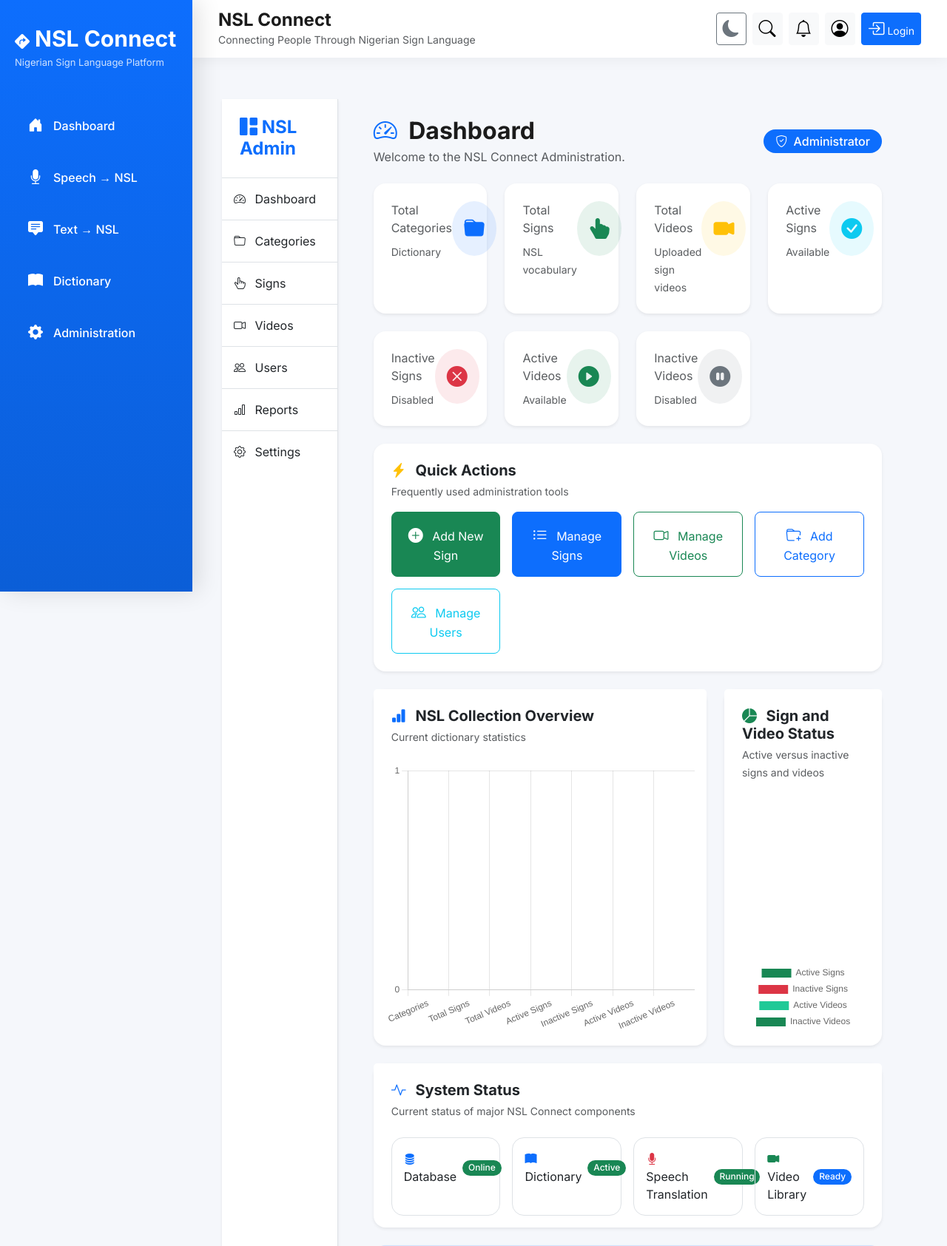
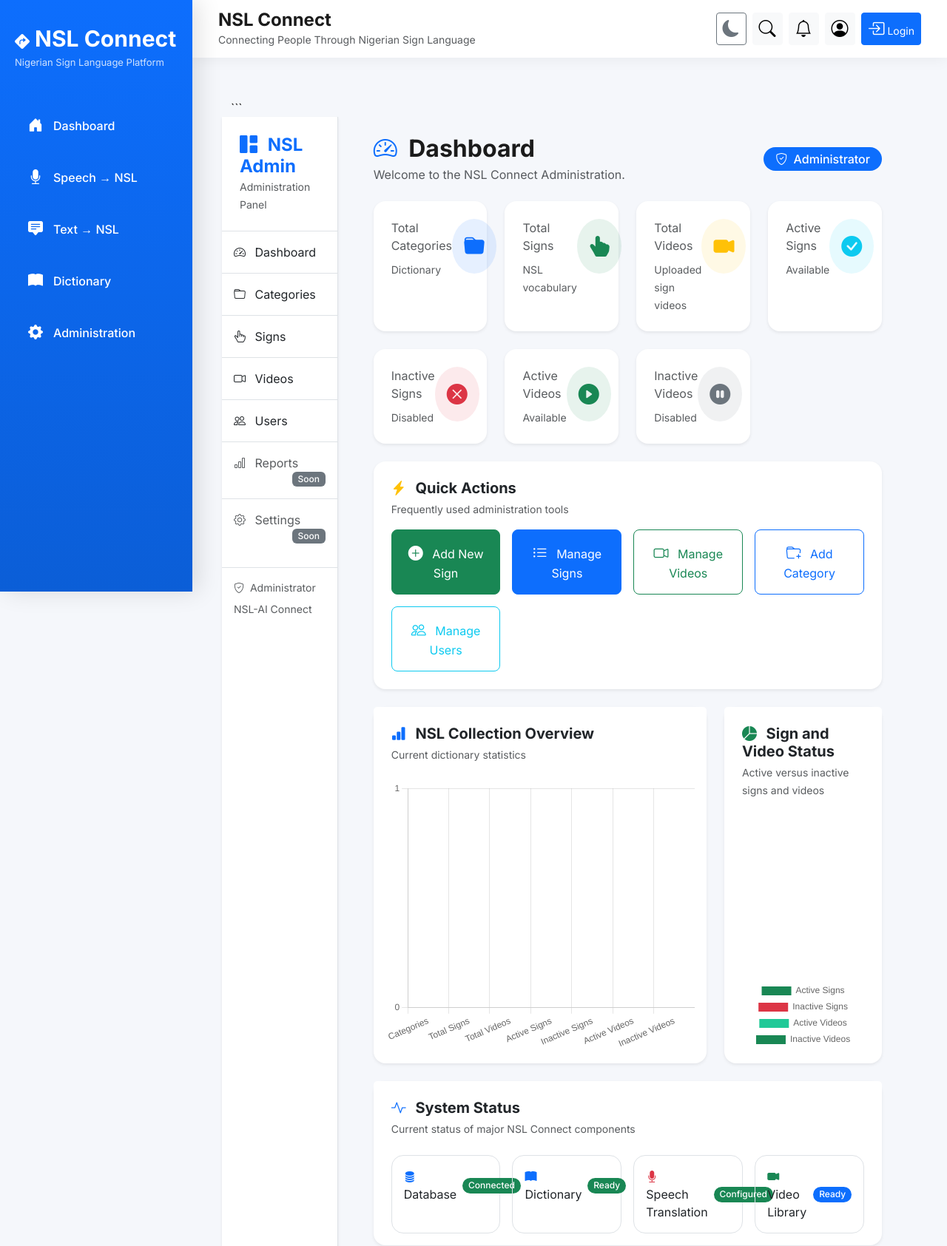
Before and after one commit to ashibekongg-star/multimodal-nsl-platform, a Python web app: template app/templates/admin/dashboard.html in a window 1280 px wide. Shown: the top 1685 px of the page at 74% size. Run offline with Jinja, Linux system fonts and the light colour scheme; the template is opened without the code that fills it, so the values that code supplies are empty; some libraries are stand-ins or nearby versions.

Commit message:
Improve admin dashboard navigation and charts

````diff
--- a/app/templates/admin/admin_base.html
+++ b/app/templates/admin/admin_base.html
@@ -4,29 +4,55 @@
 
 <div class="container-fluid">
 
-    <div class="row">
+```
+<div class="row min-vh-100">
 
-        <!-- Sidebar -->
 
-        <div class="col-md-3 col-lg-2 bg-white border-end shadow-sm min-vh-100 p-0">
+    <!-- =====================================================
+         ADMIN SIDEBAR
+    ====================================================== -->
+
+    <div class="col-md-3 col-lg-2 bg-white border-end shadow-sm p-0">
+
+        <div class="sticky-top">
+
+            <!-- BRAND -->
 
             <div class="p-4 border-bottom">
 
-                <h4 class="text-primary fw-bold mb-0">
+                <a href="{{ url_for('admin.dashboard') }}"
+                   class="text-decoration-none">
 
-                    <i class="bi bi-grid-1x2-fill"></i>
+                    <h4 class="text-primary fw-bold mb-0">
 
-                    NSL Admin
+                        <i class="bi bi-grid-1x2-fill me-2"></i>
 
-                </h4>
+                        NSL Admin
+
+                    </h4>
+
+                </a>
+
+                <small class="text-muted">
+                    Administration Panel
+                </small>
 
             </div>
 
+
+            <!-- NAVIGATION -->
+
             <div class="list-group list-group-flush">
+
+
+                <!-- DASHBOARD -->
 
                 <a
                     href="{{ url_for('admin.dashboard') }}"
-                    class="list-group-item list-group-item-action py-3">
+                    class="list-group-item list-group-item-action py-3
+                    {% if request.endpoint == 'admin.dashboard' %}
+                        active
+                    {% endif %}">
 
                     <i class="bi bi-speedometer2 me-2"></i>
 
@@ -34,9 +60,20 @@
 
                 </a>
 
+
+                <!-- CATEGORIES -->
+
                 <a
                     href="{{ url_for('admin.categories') }}"
-                    class="list-group-item list-group-item-action py-3">
+                    class="list-group-item list-group-item-action py-3
+                    {% if request.endpoint in [
+                        'admin.categories',
+                        'admin.add_category',
+                        'admin.edit_category',
+                        'admin.delete_category'
+                    ] %}
+                        active
+                    {% endif %}">
 
                     <i class="bi bi-folder me-2"></i>
 
@@ -44,9 +81,21 @@
 
                 </a>
 
+
+                <!-- SIGNS -->
+
                 <a
                     href="{{ url_for('admin.signs') }}"
-                    class="list-group-item list-group-item-action py-3">
+                    class="list-group-item list-group-item-action py-3
+                    {% if request.endpoint in [
+                        'admin.signs',
+                        'admin.add_sign',
+                        'admin.edit_sign',
+                        'admin.view_sign',
+                        'admin.delete_sign'
+                    ] %}
+                        active
+                    {% endif %}">
 
                     <i class="bi bi-hand-index-thumb me-2"></i>
 
@@ -54,18 +103,41 @@
 
                 </a>
 
+
+                <!-- VIDEOS -->
+
                 <a
                     href="{{ url_for('admin.videos') }}"
-                    class="list-group-item list-group-item-action py-3">
+                    class="list-group-item list-group-item-action py-3
+                    {% if request.endpoint in [
+                        'admin.videos',
+                        'admin.delete_video'
+                    ] %}
+                        active
+                    {% endif %}">
 
                     <i class="bi bi-camera-video me-2"></i>
+
                     Videos
 
                 </a>
 
+
+                <!-- USERS -->
+
                 <a
                     href="{{ url_for('admin.users') }}"
-                    class="list-group-item list-group-item-action py-3">
+                    class="list-group-item list-group-item-action py-3
+                    {% if request.endpoint in [
+                        'admin.users',
+                        'admin.add_user',
+                        'admin.view_user',
+                        'admin.edit_user',
+                        'admin.delete_user',
+                        'admin.toggle_user_status'
+                    ] %}
+                        active
+                    {% endif %}">
 
                     <i class="bi bi-people me-2"></i>
 
@@ -73,38 +145,60 @@
 
                 </a>
 
-                <a
-                    href="#"
-                    class="list-group-item list-group-item-action py-3">
+
+                <!-- REPORTS - COMING SOON -->
+
+                <span
+                    class="list-group-item py-3 text-muted"
+                    title="Reports module coming soon">
 
                     <i class="bi bi-bar-chart me-2"></i>
 
                     Reports
 
-                </a>
+                    <span class="badge bg-secondary float-end">
+                        Soon
+                    </span>
 
-                <a
-                    href="#"
-                    class="list-group-item list-group-item-action py-3">
+                </span>
+
+
+                <!-- SETTINGS - COMING SOON -->
+
+                <span
+                    class="list-group-item py-3 text-muted"
+                    title="Settings module coming soon">
 
                     <i class="bi bi-gear me-2"></i>
 
                     Settings
 
-                </a>
+                    <span class="badge bg-secondary float-end">
+                        Soon
+                    </span>
+
+                </span>
 
             </div>
 
-        </div>
 
-        <!-- Main Content -->
+            <!-- ADMIN FOOTER -->
 
-        <div class="col-md-9 col-lg-10">
+            <div class="p-3 border-top mt-3">
 
-            <div class="p-4">
+                <div class="small text-muted mb-2">
 
-                {% block admin_content %}
-                {% endblock %}
+                    <i class="bi bi-shield-check me-1"></i>
+
+                    Administrator
+
+                </div>
+
+                <div class="small text-muted">
+
+                    NSL-AI Connect
+
+                </div>
 
             </div>
 
@@ -112,8 +206,38 @@
 
     </div>
 
+
+    <!-- =====================================================
+         MAIN CONTENT
+    ====================================================== -->
+
+    <div class="col-md-9 col-lg-10">
+
+        <main class="p-3 p-md-4">
+
+            {% block admin_content %}
+            {% endblock %}
+
+        </main>
+
+    </div>
+
 </div>
+```
+
+</div>
+
+<!-- =========================================================
+     CHART.JS
+========================================================= -->
 
 <script src="https://cdn.jsdelivr.net/npm/chart.js"></script>
 
+<!-- =========================================================
+     PAGE-SPECIFIC SCRIPTS
+========================================================= -->
+
+{% block scripts %}
 {% endblock %}
+
+{% endblock %}
--- a/app/templates/admin/dashboard.html
+++ b/app/templates/admin/dashboard.html
@@ -576,7 +576,7 @@ Dashboard
                             </span>
 
                             <span class="badge bg-success rounded-pill">
-                                Online
+                                Connected
                             </span>
 
                         </div>
@@ -602,7 +602,7 @@ Dashboard
                             </span>
 
                             <span class="badge bg-success rounded-pill">
-                                Active
+                                Ready
                             </span>
 
                         </div>
@@ -628,7 +628,7 @@ Dashboard
                             </span>
 
                             <span class="badge bg-success rounded-pill">
-                                Running
+                                Configured
                             </span>
 
                         </div>
````
